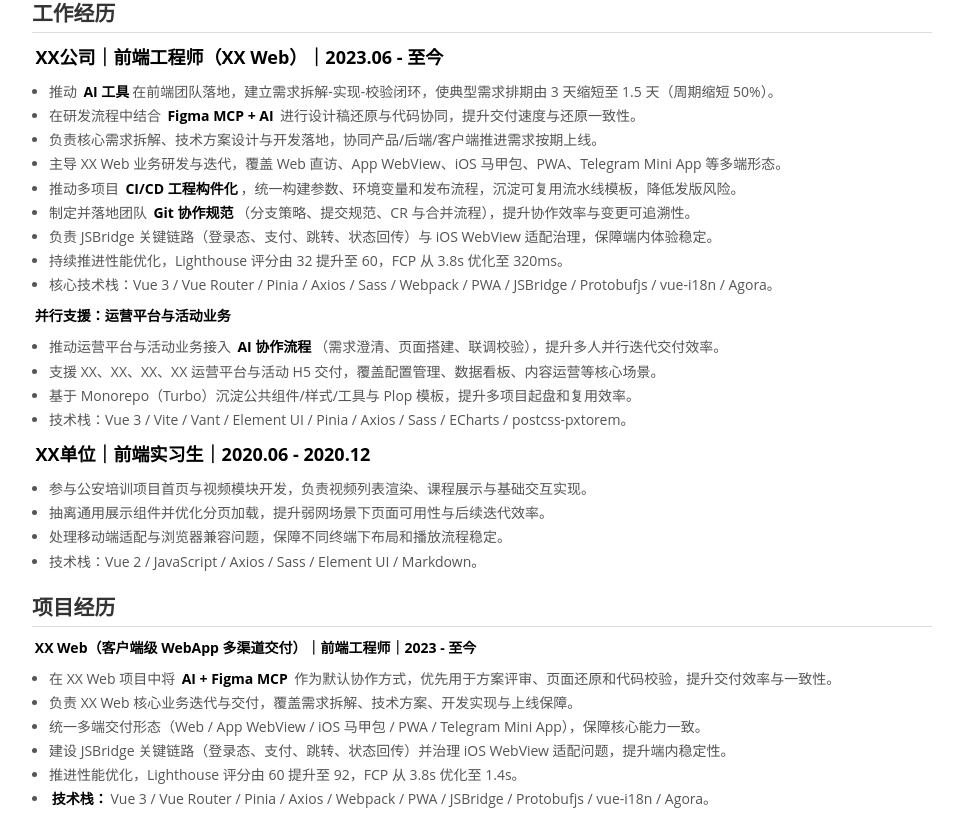
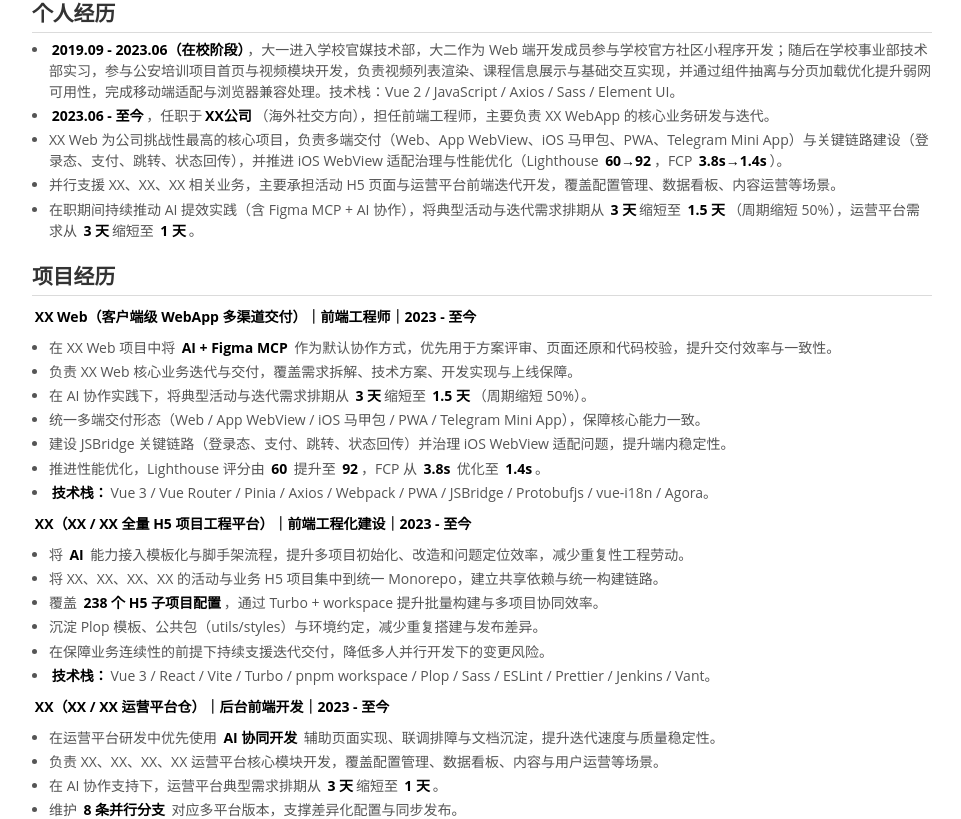
Before and after one commit to ooooshino/ooooshino.github.io, a Vue app: page / in a window 1280 px wide. Shown: the part 440-1259 px from the top of the page, without its empty margins (158-1119 px from the left). Built offline with nearby package versions, Linux system fonts and the light colour scheme.

Commit message:
chore(发布): 同步脱敏简历

```diff
--- a/src/components/CompanyExperience.vue
+++ b/src/components/CompanyExperience.vue
@@ -1,72 +1,26 @@
 <template>
   <section>
-    <h2>工作经历</h2>
-
-    <p>
-      <strong class="text-lg">XX公司｜前端工程师（XX Web）｜2023.06 - 至今</strong>
-    </p>
+    <h2>个人经历</h2>
 
     <ul>
       <li>
-        推动 <strong>AI 工具</strong>在前端团队落地，建立需求拆解-实现-校验闭环，使典型需求排期由 3 天缩短至 1.5 天（周期缩短 50%）。
+        <strong>2019.09 - 2023.06（在校阶段）</strong>，大一进入学校官媒技术部，大二作为 Web 端开发成员参与学校官方社区小程序开发；随后在学校事业部技术部实习，参与公安培训项目首页与视频模块开发，负责视频列表渲染、课程信息展示与基础交互实现，并通过组件抽离与分页加载优化提升弱网可用性，完成移动端适配与浏览器兼容处理。技术栈：Vue 2 / JavaScript / Axios / Sass / Element UI。
       </li>
+
       <li>
-        在研发流程中结合 <strong>Figma MCP + AI</strong> 进行设计稿还原与代码协同，提升交付速度与还原一致性。
+        <strong>2023.06 - 至今</strong>，任职于<strong>XX公司</strong>（海外社交方向），担任前端工程师，主要负责 XX WebApp 的核心业务研发与迭代。
       </li>
+
       <li>
-        负责核心需求拆解、技术方案设计与开发落地，协同产品/后端/客户端推进需求按期上线。
+        XX Web 为公司挑战性最高的核心项目，负责多端交付（Web、App WebView、iOS 马甲包、PWA、Telegram Mini App）与关键链路建设（登录态、支付、跳转、状态回传），并推进 iOS WebView 适配治理与性能优化（Lighthouse <strong>60→92</strong>，FCP <strong>3.8s→1.4s</strong>）。
       </li>
+
       <li>
-        主导 XX Web 业务研发与迭代，覆盖 Web 直访、App WebView、iOS 马甲包、PWA、Telegram Mini App 等多端形态。
+        并行支援 XX、XX、XX 相关业务，主要承担活动 H5 页面与运营平台前端迭代开发，覆盖配置管理、数据看板、内容运营等场景。
       </li>
+
       <li>
-        推动多项目 <strong>CI/CD 工程构件化</strong>，统一构建参数、环境变量和发布流程，沉淀可复用流水线模板，降低发版风险。
-      </li>
-      <li>
-        制定并落地团队 <strong>Git 协作规范</strong>（分支策略、提交规范、CR 与合并流程），提升协作效率与变更可追溯性。
-      </li>
-      <li>
-        负责 JSBridge 关键链路（登录态、支付、跳转、状态回传）与 iOS WebView 适配治理，保障端内体验稳定。
-      </li>
-      <li>
-        持续推进性能优化，Lighthouse 评分由 32 提升至 60，FCP 从 3.8s 优化至 320ms。
-      </li>
-      <li>
-        核心技术栈：Vue 3 / Vue Router / Pinia / Axios / Sass / Webpack / PWA / JSBridge / Protobufjs / vue-i18n / Agora。
-      </li>
-    </ul>
-
-    <p><strong>并行支援：运营平台与活动业务</strong></p>
-    <ul>
-      <li>
-        推动运营平台与活动业务接入 <strong>AI 协作流程</strong>（需求澄清、页面搭建、联调校验），提升多人并行迭代交付效率。
-      </li>
-      <li>
-        支援 XX、XX、XX、XX 运营平台与活动 H5 交付，覆盖配置管理、数据看板、内容运营等核心场景。
-      </li>
-      <li>
-        基于 Monorepo（Turbo）沉淀公共组件/样式/工具与 Plop 模板，提升多项目起盘和复用效率。
-      </li>
-      <li>
-        技术栈：Vue 3 / Vite / Vant / Element UI / Pinia / Axios / Sass / ECharts / postcss-pxtorem。
-      </li>
-    </ul>
-
-    <p>
-      <strong class="text-lg">XX单位｜前端实习生｜2020.06 - 2020.12</strong>
-    </p>
-    <ul>
-      <li>
-        参与公安培训项目首页与视频模块开发，负责视频列表渲染、课程展示与基础交互实现。
-      </li>
-      <li>
-        抽离通用展示组件并优化分页加载，提升弱网场景下页面可用性与后续迭代效率。
-      </li>
-      <li>
-        处理移动端适配与浏览器兼容问题，保障不同终端下布局和播放流程稳定。
-      </li>
-      <li>
-        技术栈：Vue 2 / JavaScript / Axios / Sass / Element UI / Markdown。
+        在职期间持续推动 AI 提效实践（含 Figma MCP + AI 协作），将典型活动与迭代需求排期从 <strong>3 天</strong>缩短至 <strong>1.5 天</strong>（周期缩短 50%），运营平台需求从 <strong>3 天</strong>缩短至 <strong>1 天</strong>。
       </li>
     </ul>
   </section>
--- a/src/components/Skills.vue
+++ b/src/components/Skills.vue
@@ -2,7 +2,7 @@
   <section>
     <h2>专业技能</h2>
     <ul>
-      <li><strong>AI 协同开发：</strong>长期使用 <strong>Cursor</strong> 与 <strong>Codex</strong> 辅助需求拆解、代码实现、重构与文档沉淀，并能对生成结果做工程化校验。</li>
+      <li><strong>AI 协同开发：</strong>使用一年多 <strong>Cursor</strong>、<strong>Codex</strong> 与 <strong>Kiro</strong> 辅助需求拆解、代码实现、重构与文档沉淀，并能对生成结果做工程化校验。</li>
       <li><strong>前端基础：</strong>扎实掌握 HTML5 / CSS3 / JavaScript（ES6+）/ TypeScript。</li>
       <li><strong>框架能力：</strong>熟练 Vue 3 生态（Vue Router / Pinia），具备 React + TypeScript 项目模板搭建经验，熟悉 Next.js 开发范式。</li>
       <li><strong>样式与组件：</strong>熟练 Tailwind CSS / Sass，能够基于 Element UI、Vant、ECharts 快速搭建业务页面。</li>
--- a/src/components/SoftwareExperience.vue
+++ b/src/components/SoftwareExperience.vue
@@ -6,9 +6,10 @@
     <ul>
       <li>在 XX Web 项目中将 <strong>AI + Figma MCP</strong> 作为默认协作方式，优先用于方案评审、页面还原和代码校验，提升交付效率与一致性。</li>
       <li>负责 XX Web 核心业务迭代与交付，覆盖需求拆解、技术方案、开发实现与上线保障。</li>
+      <li>在 AI 协作实践下，将典型活动与迭代需求排期从 <strong>3 天</strong>缩短至 <strong>1.5 天</strong>（周期缩短 50%）。</li>
       <li>统一多端交付形态（Web / App WebView / iOS 马甲包 / PWA / Telegram Mini App），保障核心能力一致。</li>
       <li>建设 JSBridge 关键链路（登录态、支付、跳转、状态回传）并治理 iOS WebView 适配问题，提升端内稳定性。</li>
-      <li>推进性能优化，Lighthouse 评分由 60 提升至 92，FCP 从 3.8s 优化至 1.4s。</li>
+      <li>推进性能优化，Lighthouse 评分由 <strong>60</strong> 提升至 <strong>92</strong>，FCP 从 <strong>3.8s</strong> 优化至 <strong>1.4s</strong>。</li>
       <li><strong>技术栈：</strong>Vue 3 / Vue Router / Pinia / Axios / Webpack / PWA / JSBridge / Protobufjs / vue-i18n / Agora。</li>
     </ul>
 
@@ -26,6 +27,7 @@
     <ul>
       <li>在运营平台研发中优先使用 <strong>AI 协同开发</strong> 辅助页面实现、联调排障与文档沉淀，提升迭代速度与质量稳定性。</li>
       <li>负责 XX、XX、XX、XX 运营平台核心模块开发，覆盖配置管理、数据看板、内容与用户运营等场景。</li>
+      <li>在 AI 协作支持下，运营平台典型需求排期从 <strong>3 天</strong>缩短至 <strong>1 天</strong>。</li>
       <li>维护 <strong>8 条并行分支</strong> 对应多平台版本，支撑差异化配置与同步发布。</li>
       <li>建设报表下载、Excel 导入导出与图表分析能力，提升运营分析与日常对账效率。</li>
       <li>接入 Agora 相关监控能力与巡检流程，增强运营侧异常识别与干预能力。</li>
```
